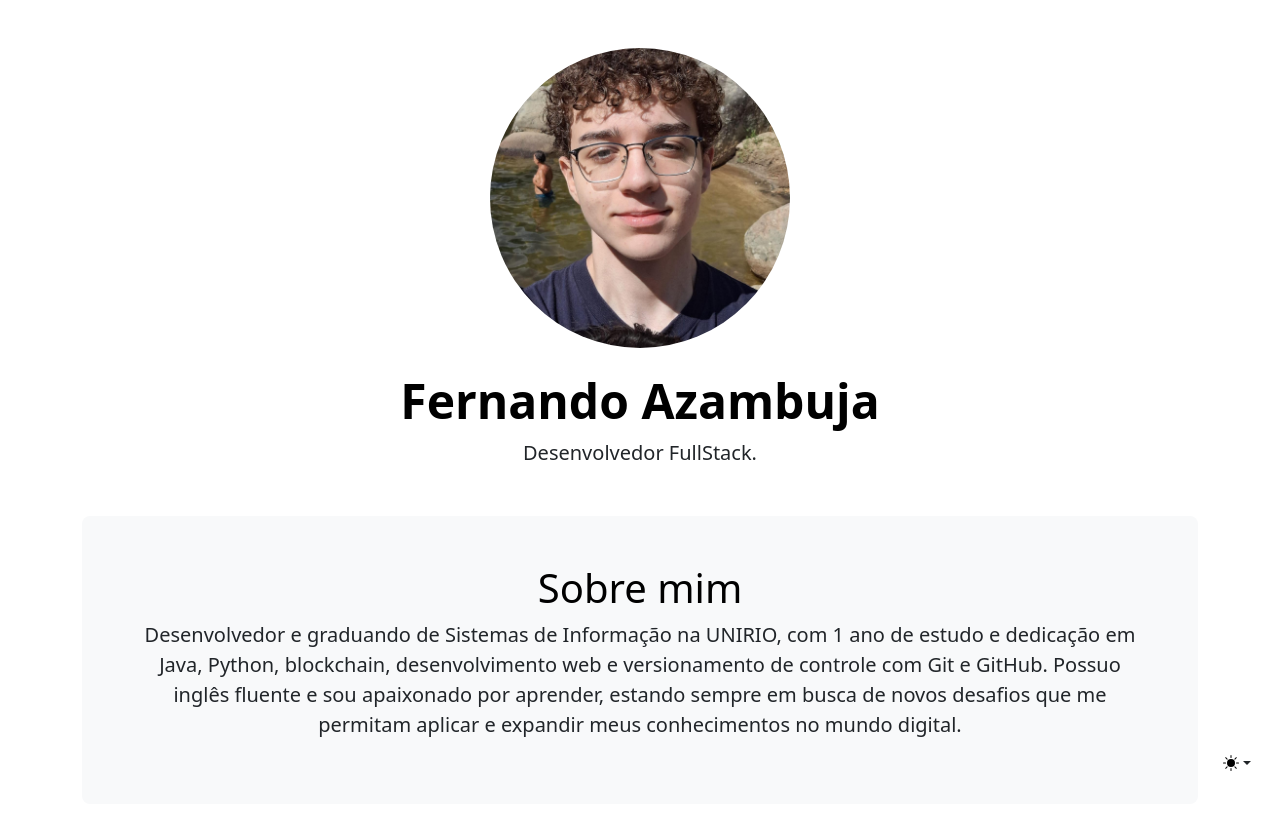
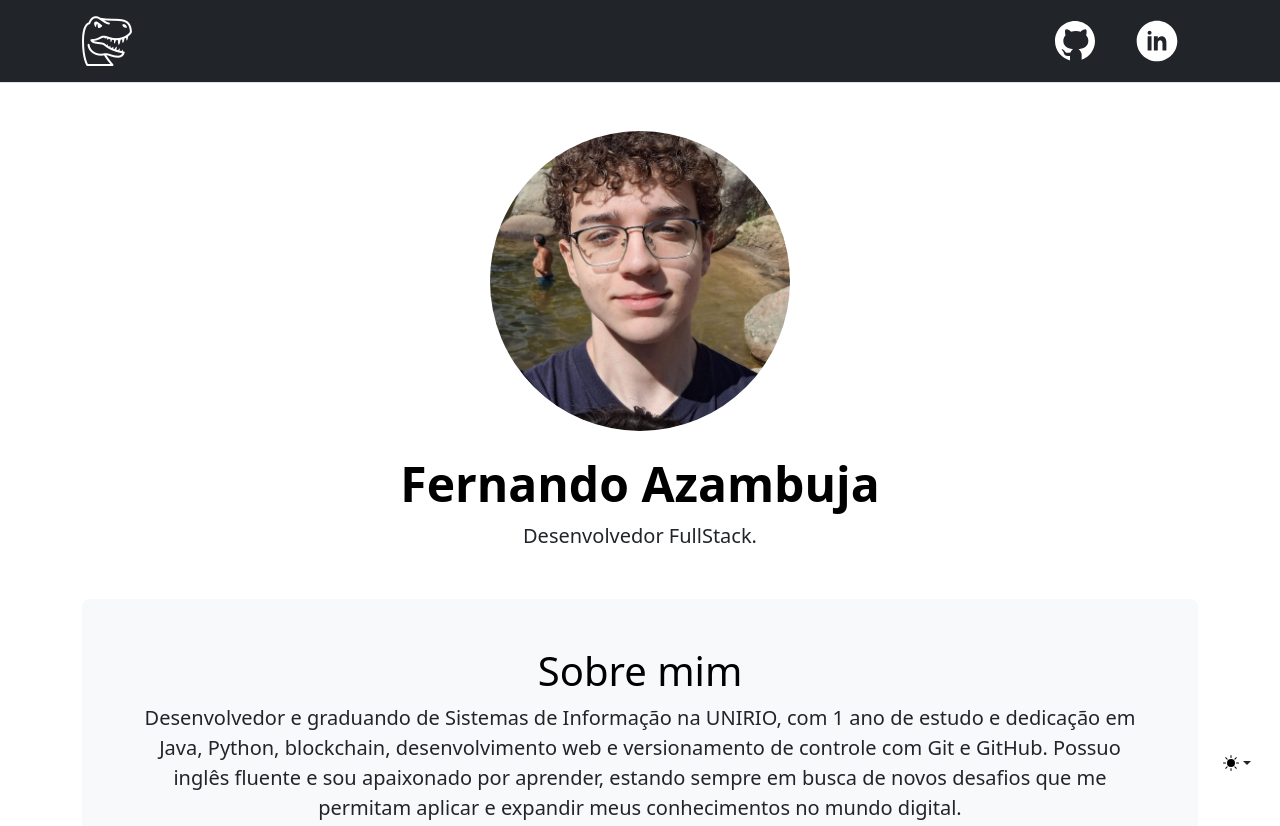
Before and after one commit to fezamba/fernandoazambuja, a plain HTML site: page index.html in a window 1280 px wide. Shown: the top 826 px of the page. Drawn offline with nearby package versions, Linux system fonts and the light colour scheme.

Commit message:
add header

```diff
--- a/index.html
+++ b/index.html
@@ -9,6 +9,35 @@
     <link href="https://cdn.jsdelivr.net/npm/bootstrap@5.3.3/dist/css/bootstrap.min.css" rel="stylesheet" integrity="sha384-QWTKZyjpPEjISv5WaRU9OFeRpok6YctnYmDr5pNlyT2bRjXh0JMhjY6hW+ALEwIH" crossorigin="anonymous">
 </head>
 <body>
+  <section class="header">
+    <div class="px-3 py-2 text-bg-dark border-bottom">
+      <div class="container">
+        <div class="d-flex flex-wrap align-items-center justify-content-center justify-content-lg-start">
+          <a href="/" class="d-flex align-items-center my-2 my-lg-0 me-lg-auto text-white text-decoration-none">
+            <img id="dino" class="header-img" src="./assets/dino-white.png" alt="dino">
+          </a>
+          <ul class="nav col-12 col-lg-auto my-2 justify-content-center my-md-0 text-small">
+            <li>
+              <a href="https://github.com/fezamba" class="nav-link text-secondary">
+                <svg class="header-img" ="http://www.w3.org/2000/svg" x="0px" y="0px" viewBox="0,0,256,256"
+                    style="fill:#FFFFFF;">
+                    <g fill="#ffffff" fill-rule="nonzero" stroke="none" stroke-width="1" stroke-linecap="butt" stroke-linejoin="miter" stroke-miterlimit="10" stroke-dasharray="" stroke-dashoffset="0" font-family="none" font-weight="none" font-size="none" text-anchor="none" style="mix-blend-mode: normal"><g transform="scale(8.53333,8.53333)"><path d="M15,3c-6.627,0 -12,5.373 -12,12c0,5.623 3.872,10.328 9.092,11.63c-0.056,-0.162 -0.092,-0.35 -0.092,-0.583v-2.051c-0.487,0 -1.303,0 -1.508,0c-0.821,0 -1.551,-0.353 -1.905,-1.009c-0.393,-0.729 -0.461,-1.844 -1.435,-2.526c-0.289,-0.227 -0.069,-0.486 0.264,-0.451c0.615,0.174 1.125,0.596 1.605,1.222c0.478,0.627 0.703,0.769 1.596,0.769c0.433,0 1.081,-0.025 1.691,-0.121c0.328,-0.833 0.895,-1.6 1.588,-1.962c-3.996,-0.411 -5.903,-2.399 -5.903,-5.098c0,-1.162 0.495,-2.286 1.336,-3.233c-0.276,-0.94 -0.623,-2.857 0.106,-3.587c1.798,0 2.885,1.166 3.146,1.481c0.896,-0.307 1.88,-0.481 2.914,-0.481c1.036,0 2.024,0.174 2.922,0.483c0.258,-0.313 1.346,-1.483 3.148,-1.483c0.732,0.731 0.381,2.656 0.102,3.594c0.836,0.945 1.328,2.066 1.328,3.226c0,2.697 -1.904,4.684 -5.894,5.097c1.098,0.573 1.899,2.183 1.899,3.396v2.734c0,0.104 -0.023,0.179 -0.035,0.268c4.676,-1.639 8.035,-6.079 8.035,-11.315c0,-6.627 -5.373,-12 -12,-12z"></path></g></g>
+                    </svg>
+              </a>
+            </li>
+            <li>
+              <a href="https://www.linkedin.com/in/feazambuja/" class="nav-link text-secondary">
+                <svg class="header-img" xmlns="http://www.w3.org/2000/svg" x="0px" y="0px" viewBox="0,0,256,256"
+                    style="fill:#FFFFFF;">
+                    <g fill="#ffffff" fill-rule="nonzero" stroke="none" stroke-width="1" stroke-linecap="butt" stroke-linejoin="miter" stroke-miterlimit="10" stroke-dasharray="" stroke-dashoffset="0" font-family="none" font-weight="none" font-size="none" text-anchor="none" style="mix-blend-mode: normal"><g transform="scale(4,4)"><path d="M32,6c-14.359,0 -26,11.641 -26,26c0,14.359 11.641,26 26,26c14.359,0 26,-11.641 26,-26c0,-14.359 -11.641,-26 -26,-26zM25,44h-5v-18h5zM22.485,24h-0.028c-1.492,0 -2.457,-1.112 -2.457,-2.501c0,-1.419 0.995,-2.499 2.514,-2.499c1.521,0 2.458,1.08 2.486,2.499c0,1.388 -0.965,2.501 -2.515,2.501zM44,44h-5v-9c0,-3 -1.446,-4 -3,-4c-1.445,0 -3,1 -3,4v9h-5v-18h5v3c0.343,-0.981 1.984,-3 5,-3c4,0 6,3 6,8z"></path></g></g>
+                    </svg>
+              </a>
+            </li>
+          </ul>
+        </div>
+      </div>
+    </div>
+  </section>
     <!--<section class="header">
         <div class="container">
             <header class="d-flex flex-wrap justify-content-center py-3 mb-4 border-bottom">
--- a/style.css
+++ b/style.css
@@ -4,3 +4,7 @@
     border-radius: 50%;
     object-fit: cover;
 }
+.header-img{
+    height: 50px;
+    width: 50px;
+}
```
Also changed, not shown: assets/dino-white.png (added), assets/dino.png (added).
